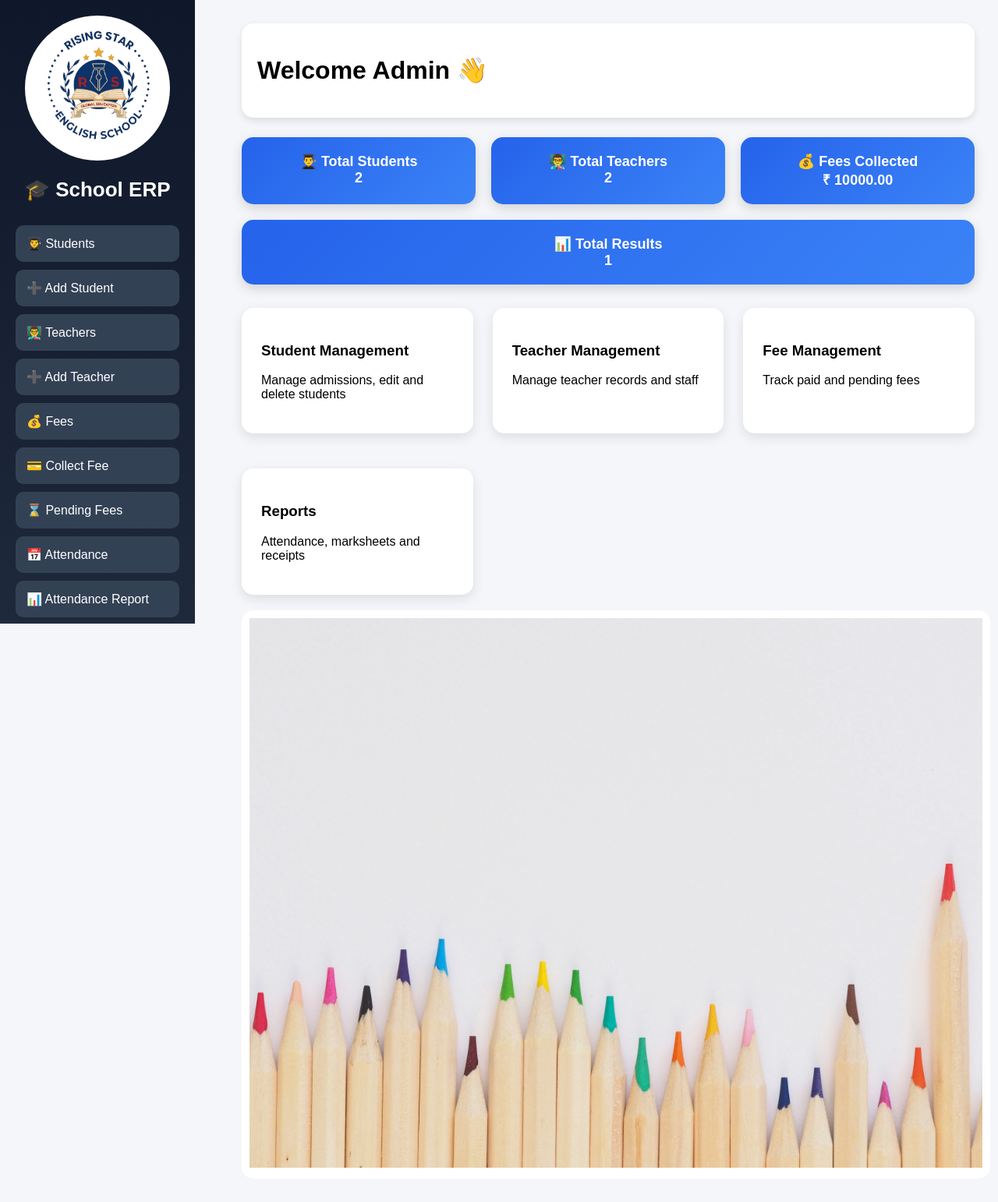
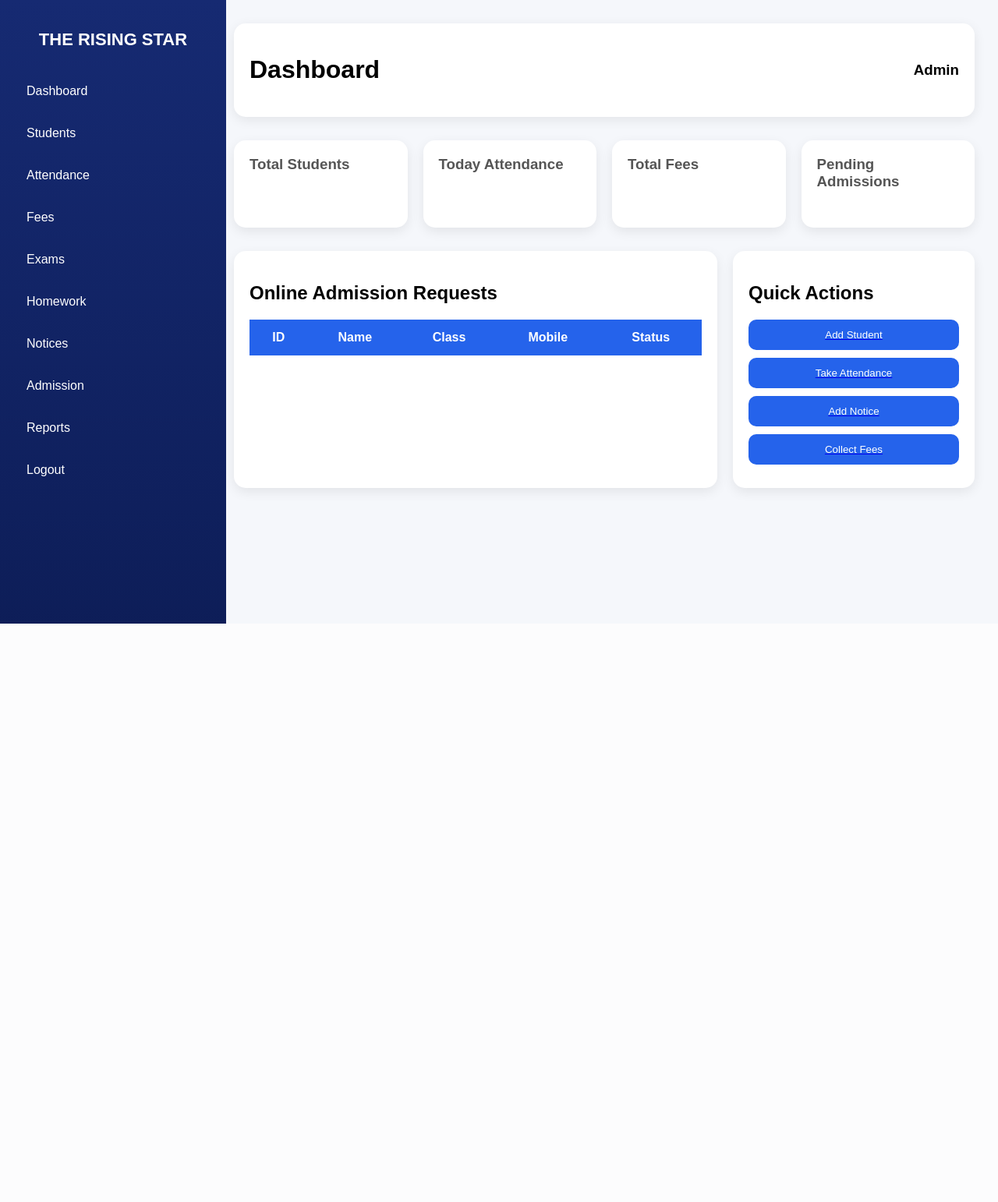
Before and after one commit to ISHWARDHERE/school-erp-new, a FastAPI app: page /admin_dashboard in a window 1280 px wide. Shown: the whole page at 78% size. After the commit the page ends 800 px from the top, so only its background shows below. Run offline with FastAPI, Linux system fonts and the light colour scheme; a user stored in the database is signed in; data comes from the database, SQL or seed files in the repository; tables that the repository leaves empty or names only in its code hold one stand-in row (values such as "Sample post"); data that the repository does not hold is empty.

Commit message:
Modern admin dashboard UI

```diff
--- a/static/style.css
+++ b/static/style.css
@@ -1,7 +1,7 @@
 body{
     margin:0;
     font-family:Arial,sans-serif;
-    background:#f4f6f9;
+    background:#f5f7fb;
 }
 
 /* Sidebar */
@@ -9,18 +9,14 @@ body{
     width:250px;
     height:100vh;
     position:fixed;
-    left:0;
-    top:0;
-    background:linear-gradient(180deg,#0f172a,#1e293b);
+    background:linear-gradient(180deg,#162a72,#0d1d57);
+    color:white;
     padding:20px;
-    box-sizing:border-box;
-    overflow-y:auto;
 }
 
 .sidebar h2{
-    color:white;
     text-align:center;
-    font-size:26px;
+    font-size:22px;
     margin-bottom:30px;
 }
 
@@ -29,195 +25,118 @@ body{
     color:white;
     text-decoration:none;
     padding:14px;
-    margin:10px 0;
-    background:#334155;
+    margin:8px 0;
     border-radius:10px;
     transition:0.3s;
 }
 
 .sidebar a:hover{
-    background:#2563eb;
-    transform:scale(1.03);
+    background:rgba(255,255,255,0.15);
 }
 
 /* Main */
 .main{
-    margin-left:280px;
+    margin-left:270px;
     padding:30px;
 }
 
 /* Topbar */
 .topbar{
+    display:flex;
+    justify-content:space-between;
+    align-items:center;
     background:white;
     padding:20px;
     border-radius:15px;
-    margin-bottom:25px;
-    box-shadow:0 4px 10px rgba(0,0,0,0.1);
+    box-shadow:0 4px 15px rgba(0,0,0,0.08);
+    margin-bottom:30px;
 }
 
-/* Stats */
+/* Stats cards */
 .stats{
-    display:flex;
+    display:grid;
+    grid-template-columns:repeat(4,1fr);
     gap:20px;
-    flex-wrap:wrap;
     margin-bottom:30px;
 }
 
 .stat-card{
-    flex:1;
-    min-width:200px;
-    background:linear-gradient(135deg,#2563eb,#3b82f6);
-    color:white;
+    background:white;
     padding:20px;
     border-radius:15px;
-    text-align:center;
-    font-size:18px;
+    box-shadow:0 5px 15px rgba(0,0,0,0.08);
+}
+
+.stat-card h3{
+    margin:0;
+    color:#555;
+}
+
+.stat-card p{
+    font-size:28px;
     font-weight:bold;
-    box-shadow:0 5px 15px rgba(0,0,0,0.15);
+    margin-top:10px;
+}
+
+/* Content */
+.content{
+    display:grid;
+    grid-template-columns:2fr 1fr;
+    gap:20px;
 }
 
 /* Cards */
 .card{
     background:white;
-    padding:25px;
+    padding:20px;
     border-radius:15px;
-    box-shadow:0 5px 15px rgba(0,0,0,0.1);
-    margin-bottom:20px;
-    transition:0.3s;
-}
-
-.card:hover{
-    transform:translateY(-5px);
-}
-
-/* Dashboard grid */
-.dashboard-grid{
-    display:grid;
-    grid-template-columns:repeat(auto-fit,minmax(250px,1fr));
-    gap:25px;
-}
-
-/* Form */
-input,
-textarea,
-select{
-    width:100%;
-    padding:12px;
-    margin:8px 0 15px;
-    border:1px solid #ccc;
-    border-radius:8px;
-    font-size:15px;
-}
-
-textarea{
-    min-height:120px;
-}
-
-/* Buttons */
-button{
-    padding:10px 20px;
-    background:#2563eb;
-    color:white;
-    border:none;
-    border-radius:8px;
-    cursor:pointer;
-    transition:0.3s;
-}
-
-button:hover{
-    background:#1d4ed8;
+    box-shadow:0 5px 15px rgba(0,0,0,0.08);
 }
 
 /* Table */
 table{
     width:100%;
     border-collapse:collapse;
-    background:white;
-    border-radius:10px;
-    overflow:hidden;
-    box-shadow:0 4px 12px rgba(0,0,0,0.08);
-}
-
-table th,
-table td{
-    padding:14px;
-    border:1px solid #ddd;
-    text-align:center;
 }
 
 table th{
     background:#2563eb;
     color:white;
+    padding:14px;
 }
 
-table tr:hover{
-    background:#f8fafc;
+table td{
+    padding:12px;
+    border-bottom:1px solid #ddd;
 }
 
-/* Login */
-.login-container{
-    display:flex;
-    justify-content:center;
-    align-items:center;
-    height:100vh;
-    background:linear-gradient(to right,#2563eb,#1e293b);
+/* Buttons */
+button{
+    padding:8px 16px;
+    border:none;
+    border-radius:8px;
+    color:white;
+    cursor:pointer;
 }
 
-.login-box{
-    background:white;
-    padding:40px;
-    border-radius:15px;
-    width:350px;
-    text-align:center;
-    box-shadow:0px 0px 20px rgba(0,0,0,0.2);
+.approve{
+    background:#16a34a;
 }
 
-.login-box input{
-    width:90%;
+.reject{
+    background:#dc2626;
 }
 
-.login-box button{
-    width:100%;
-}
-
-/* Logo */
-.logo{
-    width:170px;
-    height:170px;
-    object-fit:contain;
-    display:block;
-    margin:0 auto 15px auto;
-    background:white;
-    padding:8px;
-    border-radius:50%;
-}
-
-/* Banner */
-.banner{
-    width:100%;
-    background:white;
-    padding:10px;
-    border-radius:15px;
-}
-
-.banner img{
-    width:100%;
-    height:auto;
-    object-fit:contain;
-}
-
-/* Status colors */
-.status-pending{
+.pending{
     color:orange;
     font-weight:bold;
 }
 
-.status-approved{
-    color:green;
-    font-weight:bold;
+.quick-btn{
+    display:block;
+    width:100%;
+    margin:10px 0;
+    background:#2563eb;
+    padding:12px;
+    border-radius:10px;
 }
-
-.status-rejected{
-    color:red;
-    font-weight:bold;
-}
--- a/templates/admin_dashboard.html
+++ b/templates/admin_dashboard.html
@@ -7,87 +7,97 @@
 <body>
 
 <div class="sidebar">
-    <img src="/static/logo.png" class="logo">
-    <h2>🎓 School ERP</h2>
+    <h2>THE RISING STAR</h2>
 
-    <a href="/web_students">👨‍🎓 Students</a>
-    <a href="/add_student_web">➕ Add Student</a>
-    <a href="/web_teachers">👨‍🏫 Teachers</a>
-    <a href="/add_teacher_web">➕ Add Teacher</a>
-    <a href="/web_fees">💰 Fees</a>
-    <a href="/add_fee_web">💳 Collect Fee</a>
-    <a href="/web_pending_fees">⌛ Pending Fees</a>
-    <a href="/web_attendance">📅 Attendance</a>
-    <a href="/attendance_report">📊 Attendance Report</a>
-    <a href="/web_result">📝 Add Result</a>
-    <a href="/web_result_list">📄 Results</a>
-    <a href="/logout">🚪 Logout</a>
-    <a href="/admission_requests">Admission Requests</a>
-
-    <a href="/add_notice">
-        <button>Add Notice</button>
-    </a>
+    <a href="#">Dashboard</a>
+    <a href="/web_students">Students</a>
+    <a href="/attendance">Attendance</a>
+    <a href="/fees">Fees</a>
+    <a href="/exam_results">Exams</a>
+    <a href="/add_homework">Homework</a>
+    <a href="/view_notices">Notices</a>
+    <a href="/admission_requests">Admission</a>
+    <a href="/reports">Reports</a>
+    <a href="/logout">Logout</a>
 </div>
 
-<!-- Main Content -->
 <div class="main">
 
-    <!-- Topbar -->
     <div class="topbar">
-        <h1>Welcome Admin 👋</h1>
+        <h1>Dashboard</h1>
+        <h3>Admin</h3>
     </div>
 
-    <!-- Stats -->
     <div class="stats">
-
         <div class="stat-card">
-            👨‍🎓 Total Students <br>
-            {{ students }}
+            <h3>Total Students</h3>
+            <p>{{ total_students }}</p>
         </div>
 
         <div class="stat-card">
-            👨‍🏫 Total Teachers <br>
-            {{ teachers }}
+            <h3>Today Attendance</h3>
+            <p>{{ today_attendance }}</p>
         </div>
 
         <div class="stat-card">
-            💰 Fees Collected <br>
-            ₹ {{ fees }}
+            <h3>Total Fees</h3>
+            <p>{{ total_fees }}</p>
         </div>
 
         <div class="stat-card">
-            📊 Total Results <br>
-            {{ results }}
-        </div>
-
-    </div>
-
-    <!-- Dashboard Cards -->
-    <div class="dashboard-grid">
-        <div class="card">
-            <h3>Student Management</h3>
-            <p>Manage admissions, edit and delete students</p>
-        </div>
-
-        <div class="card">
-            <h3>Teacher Management</h3>
-            <p>Manage teacher records and staff</p>
-        </div>
-
-        <div class="card">
-            <h3>Fee Management</h3>
-            <p>Track paid and pending fees</p>
-        </div>
-
-        <div class="card">
-            <h3>Reports</h3>
-            <p>Attendance, marksheets and receipts</p>
+            <h3>Pending Admissions</h3>
+            <p>{{ pending_admissions }}</p>
         </div>
     </div>
 
-    <!-- Banner Image -->
-    <div class="banner">
-        <img src="/static/school.jpg" alt="School Banner">
+    <div class="content">
+
+        <div class="card">
+            <h2>Online Admission Requests</h2>
+
+            <table>
+                <tr>
+                    <th>ID</th>
+                    <th>Name</th>
+                    <th>Class</th>
+                    <th>Mobile</th>
+                    <th>Status</th>
+                </tr>
+
+                {% for student in admissions %}
+                <tr>
+                    <td>{{ student.id }}</td>
+                    <td>{{ student.student_name }}</td>
+                    <td>{{ student.class_name }}</td>
+                    <td>{{ student.mobile }}</td>
+                    <td class="pending">{{ student.status }}</td>
+                </tr>
+                {% endfor %}
+            </table>
+        </div>
+
+        <div>
+            <div class="card">
+                <h2>Quick Actions</h2>
+
+                <a href="/add_student">
+                    <button class="quick-btn">Add Student</button>
+                </a>
+
+                <a href="/attendance">
+                    <button class="quick-btn">Take Attendance</button>
+                </a>
+
+                <a href="/add_notice">
+                    <button class="quick-btn">Add Notice</button>
+                </a>
+
+                <a href="/fees">
+                    <button class="quick-btn">Collect Fees</button>
+                </a>
+            </div>
+        </div>
+
     </div>
 
 </div>
```
